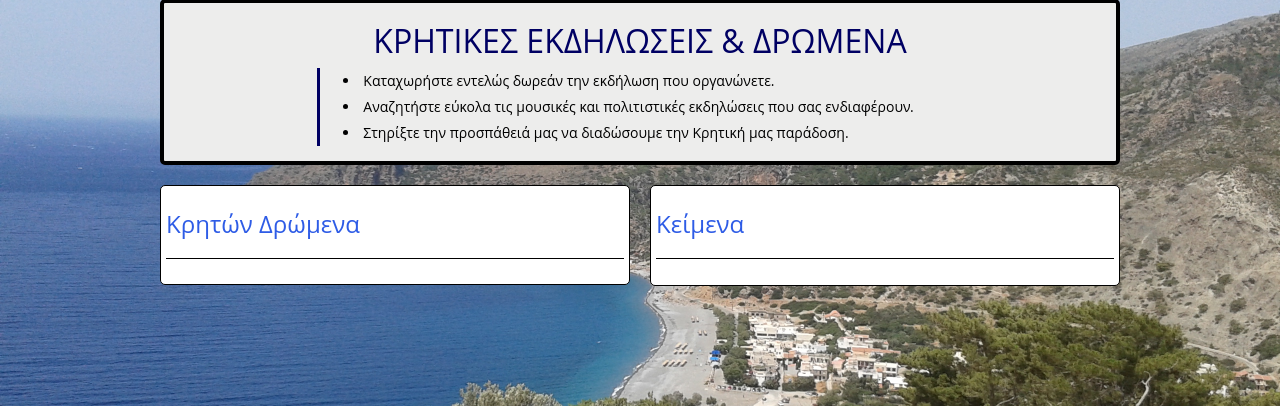
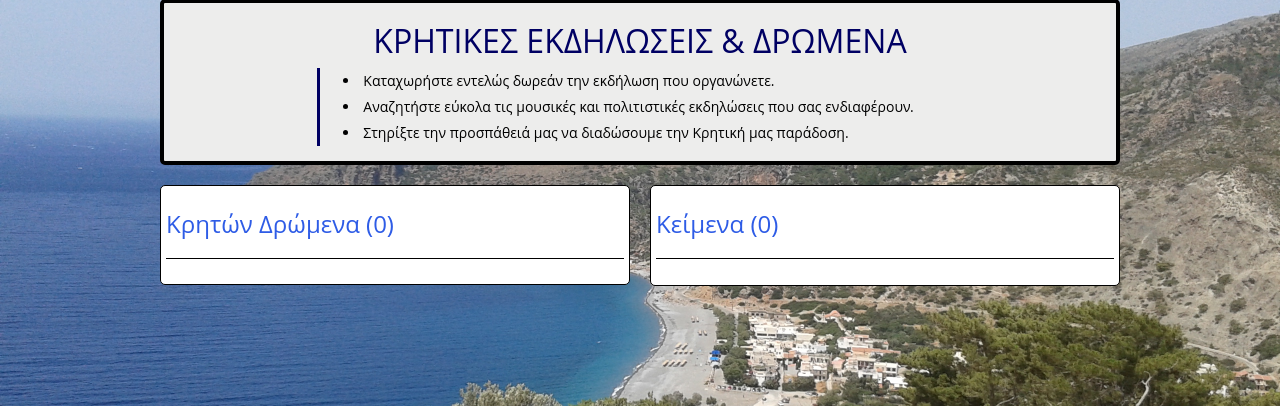
Before and after one commit to stavros-DEV/kritondromena, a PHP site: page / in a window 1280 px wide. Shown: the part 101-507 px from the top of the page. Run offline with PHP 8.4, Linux system fonts and the light colour scheme; data that the repository does not hold is empty; style sheets or scripts are compiled from the project's sources; some libraries are stand-ins or nearby versions.

Commit message:
Lat update

```diff
--- a/index.php
+++ b/index.php
@@ -39,7 +39,7 @@
 	  <div class="row">
 		<div class="col-md-6 home-custom-column">
 			<div class="home-columns home-left-column">
-				<div class="evTitle"><h3>Κρητών Δρώμενα</h3></div><hr/>
+				<div class="evTitle"><h3>Κρητών Δρώμενα (<?php echo mysqli_num_rows($res); ?>)</h3></div><hr/>
 				<?php $i = 0; while($row = $res->fetch_assoc()) : ?>
 				  <div class="row">
 					<div class="home-events-title">
@@ -55,7 +55,7 @@
 
 		<div class="col-md-6 home-custom-column">
 			<div class="home-columns home-right-column">
-				<div class="evTitle"><h3>Κείμενα</h3></div><hr/>
+				<div class="evTitle"><h3>Κείμενα (<?php echo mysqli_num_rows($resart); ?>)</h3></div><hr/>
 				<div class="row articleDescr">
 				  <div class="col-xs-12">
 				   <?php while($rowart = $resart->fetch_assoc()) : ?>
--- a/todo.txt
+++ b/todo.txt
@@ -1,6 +1,7 @@
 1. CTRL+V not working at new event description
 2. Google API should always return one of the 4 regions
-3. Homepage: number of events/articles
+3. Homepage: number of events/articles - OK
+4. 404 page customize
 
 Το Κρητών Δρώμενα είναι μια εύχρηστη πλατφόρμα για την δημοσίευση πολιτιστικών εκδηλώσεων, οδοιπορικών και άρθρων. Δημιουργήθηκε κυρίως μεταμεσονύκτιες ώρες
 Αν σας ενδιαφέρει να συμμετάσχετε στηρίξτε το. Αν αδιαφορείτε ή διαφωνείτε με αυτό, παρακαλείσθε να επικοινωνήστε με τους διαχειριστές. Φιλικούς Χαιρετισμούς!
```
Also changed, not shown: 1 other file.
